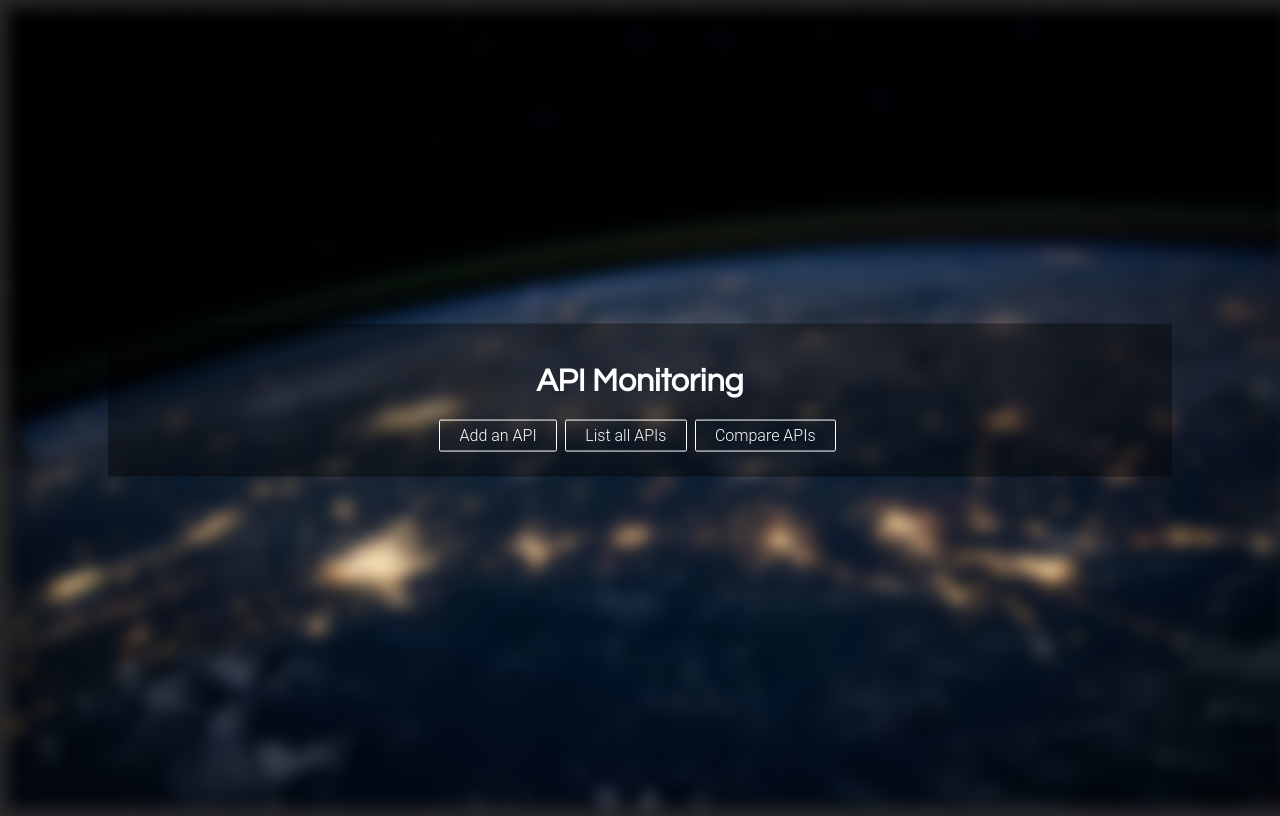
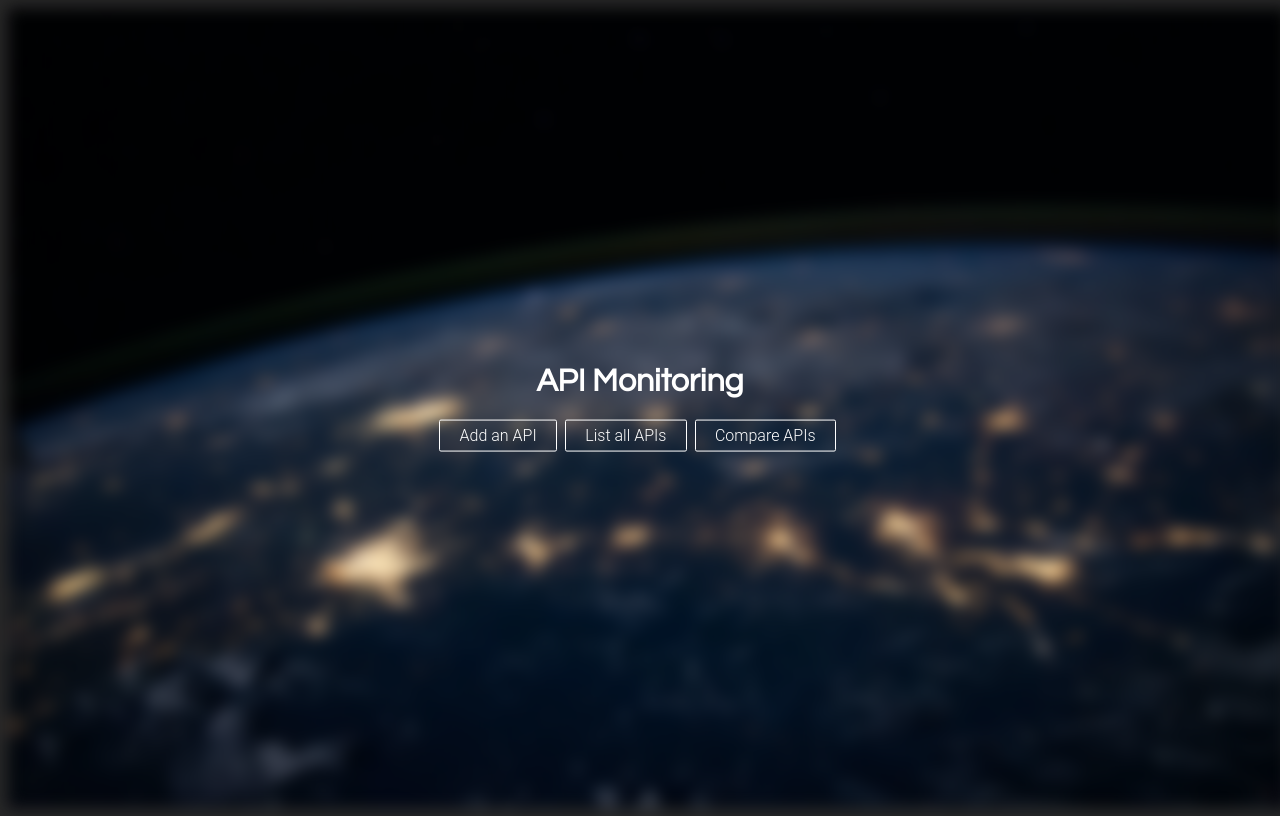
Before and after one commit to Omkar-K/APIMonitoring, a website: page index.html in a window 1280 px wide. Drawn offline with Linux system fonts and the light colour scheme; files that its build step writes are made by us from their sources.

Commit message:
Margin and opacity adjustment.

```diff
--- a/css/index.css
+++ b/css/index.css
@@ -12,7 +12,6 @@ main {
   justify-content: center;
   align-items: center;
   display: flex;
-  margin-top: 100px
 }
 
 h1,h2,h3,h4,h5,h6 {
@@ -63,7 +62,7 @@ a.button1:hover{
 /* Position text in the middle of the page/image */
 .bg-text {
   background-color: rgb(0,0,0); /* Fallback color */
-  background-color: rgba(0,0,0, 0.4); /* Black w/opacity/see-through */
+  background-color: rgba(0,0,0, 0); /* Black w/opacity/see-through */
   color: white;
   font-weight: bold;
 
```
